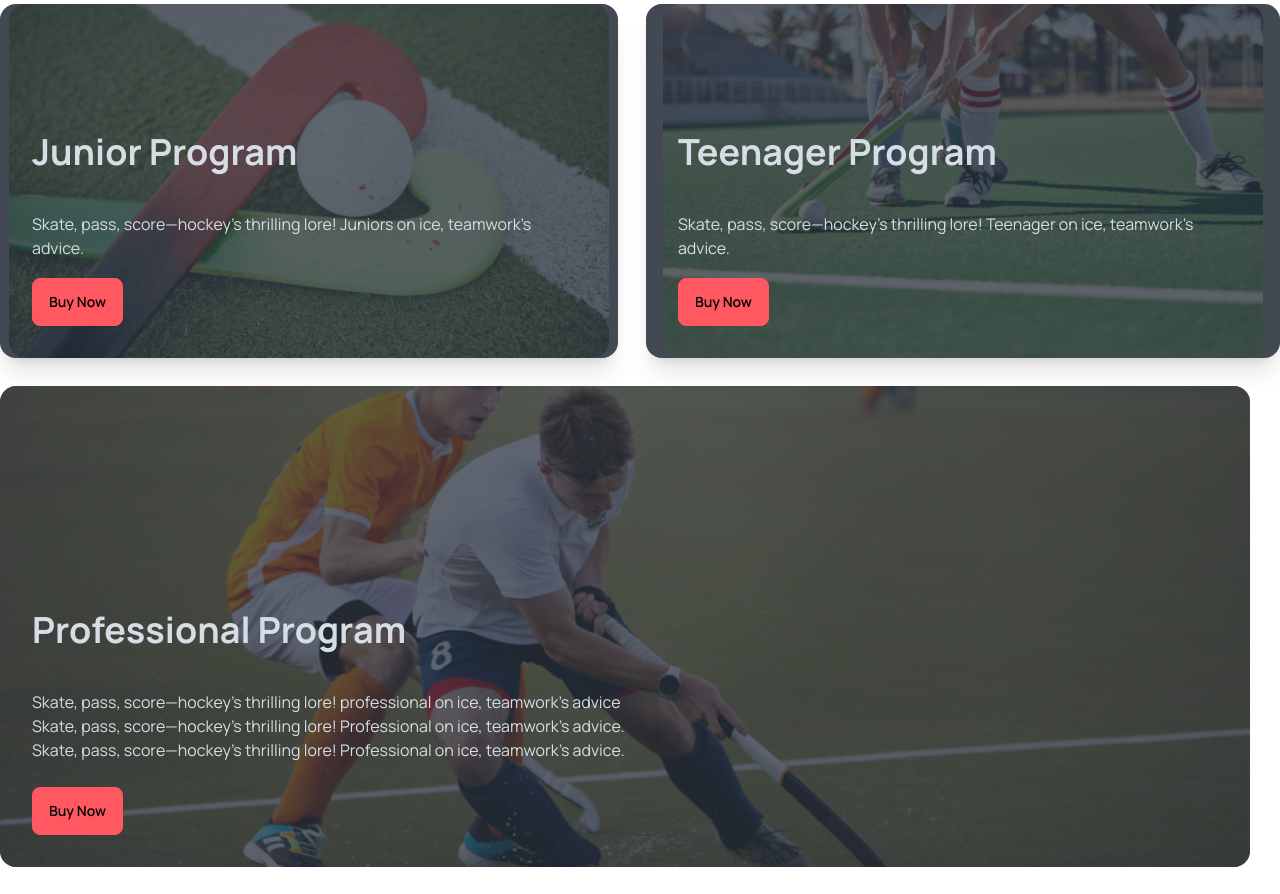
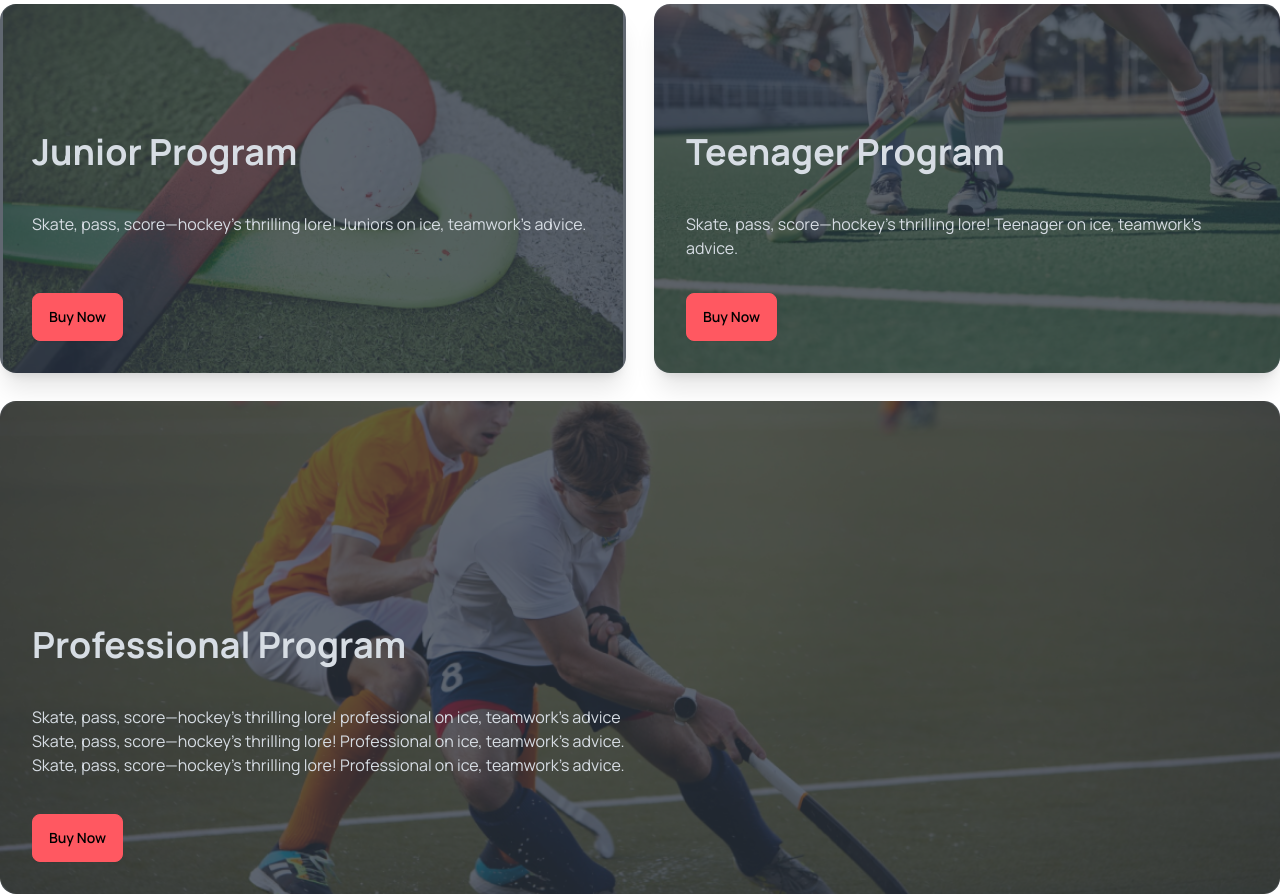
Before and after one commit to nahidforhad/Hockey, a plain HTML site: page index.html in a window 1280 px wide. Shown: the part 1536-2430 px from the top of the page. Drawn offline with nearby package versions, Linux system fonts and the light colour scheme.

Commit message:
added resposive

```diff
--- a/index.html
+++ b/index.html
@@ -130,45 +130,42 @@
           <p class="text-[#11111663] p-10">We arrange different tournament for different section. The performance rate of the club is extremley high. You can be the next star.</p>
         </div>
         <br>
-        <div class="grid items-center justify-center">
           <div class="grid grid-cols-1 gap-y-7">
-            <div class="flex flex-col gap-7 lg:flex-row">
-              <div>
-                <div class="card bg-[#13131880] shadow-xl image-full">
-                  <figure><img src="Images/2.png" class="lg:w-[600px]" alt="Shoes" /></figure>
+            <div class="grid grid-cols-1 md:grid-cols-2 gap-7 lg:grid-cols-2">
+                <div class="card bg-white shadow-xl image-full">
+                  <figure><img src="Images/2.png" class="lg:w-[620px]" alt="Shoes" /></figure>
                   <div class="card-body">
-                    <h2 class="card-title mt-24 font-bold text-4xl">Junior Program</h2> <br>
+                    <h2 class="card-title mt-24 font-bold text-3xl lg:text-4xl">Junior Program</h2> <br>
                     <p class="">Skate, pass, score—hockey's thrilling lore! Juniors on ice, teamwork's advice.</p>
                     <div class="card-actions justify-start">
                       <button class="btn btn-error">Buy Now</button>
                     </div>
                   </div>
                 </div>
-              </div>
-              <div>
-                <div class="card bg-[#13131880] shadow-xl image-full">
-                  <figure><img src="Images/3.png" class="lg:w-[600px]" alt="Shoes" /></figure>
+
+                <div class="card bg-white shadow-xl image-full ">
+                  <figure><img src="Images/3.png" class="lg:w-[630px]" alt="Shoes" /></figure>
                   <div class="card-body">
-                    <h2 class="card-title  mt-24 font-bold text-4xl">Teenager Program</h2><br>
+                    <h2 class="card-title  mt-24 font-bold text-3xl lg:text-4xl">Teenager Program</h2><br>
                     <p class="">Skate, pass, score—hockey's thrilling lore! Teenager on ice, teamwork's advice.</p>
                     <div class="card-actions justify-start">
                       <button class="btn btn-error">Buy Now</button>
                     </div>
                   </div>
                 </div>
-              </div>
             </div>
-          <div>
-            <div class="card bg-[#13131880] image-full lg:w-[1250px]">
+            <div class="card bg-white image-full lg:w-[1280px]">
               <figure><img src="Images/4.png" class="lg:w-[1300px]" alt="Shoes" /></figure>
               <div class="card-body">
-                <h2 class="card-title mt-24  lg:mt-48 font-bold text-4xl">Professional Program</h2><br>
+                <h2 class="card-title mt-24  lg:mt-48 font-bold text-3xl lg:text-4xl">Professional Program</h2><br>
                 <p class="">Skate, pass, score—hockey's thrilling lore! professional on ice, teamwork's advice<br class="hidden lg:flex">Skate, pass, score—hockey's thrilling lore! Professional on ice, teamwork's advice.<br>Skate, pass, score—hockey's thrilling lore! Professional on ice, teamwork's advice.</p>
                 <div class="card-actions justify-start">
                   <button class="btn btn-error">Buy Now</button>
                 </div>
               </div>
             </div>
+          </div>
+
           </div>
         </div>
         </div>
@@ -409,7 +406,7 @@
     </main>
 
 </body>
-<footer class="footer p-32 lg:p-20 bg-[#131318] text-white mt-24">
+<footer class="footer p-[60px] lg:p-20 bg-[#131318] text-white mt-24">
   <aside class="space-y-2 md:p-0 lg:p-0">
     <h3 class="font-extrabold text-2xl">Get In Touch</h3>
     <p class="text-[#ceced563]">ACME Industries Ltd.<br>Providing reliable tech since 1992</p>
```
